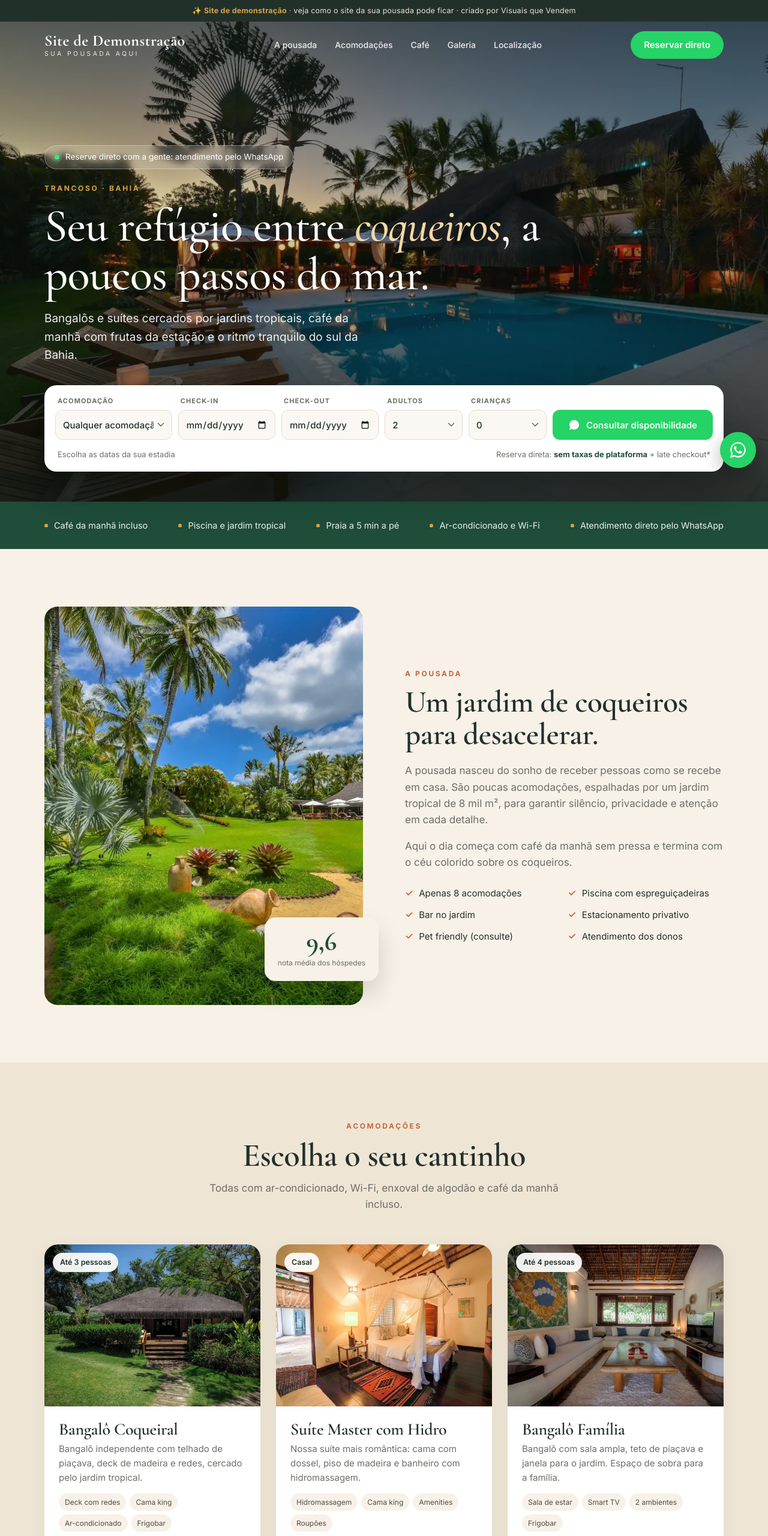
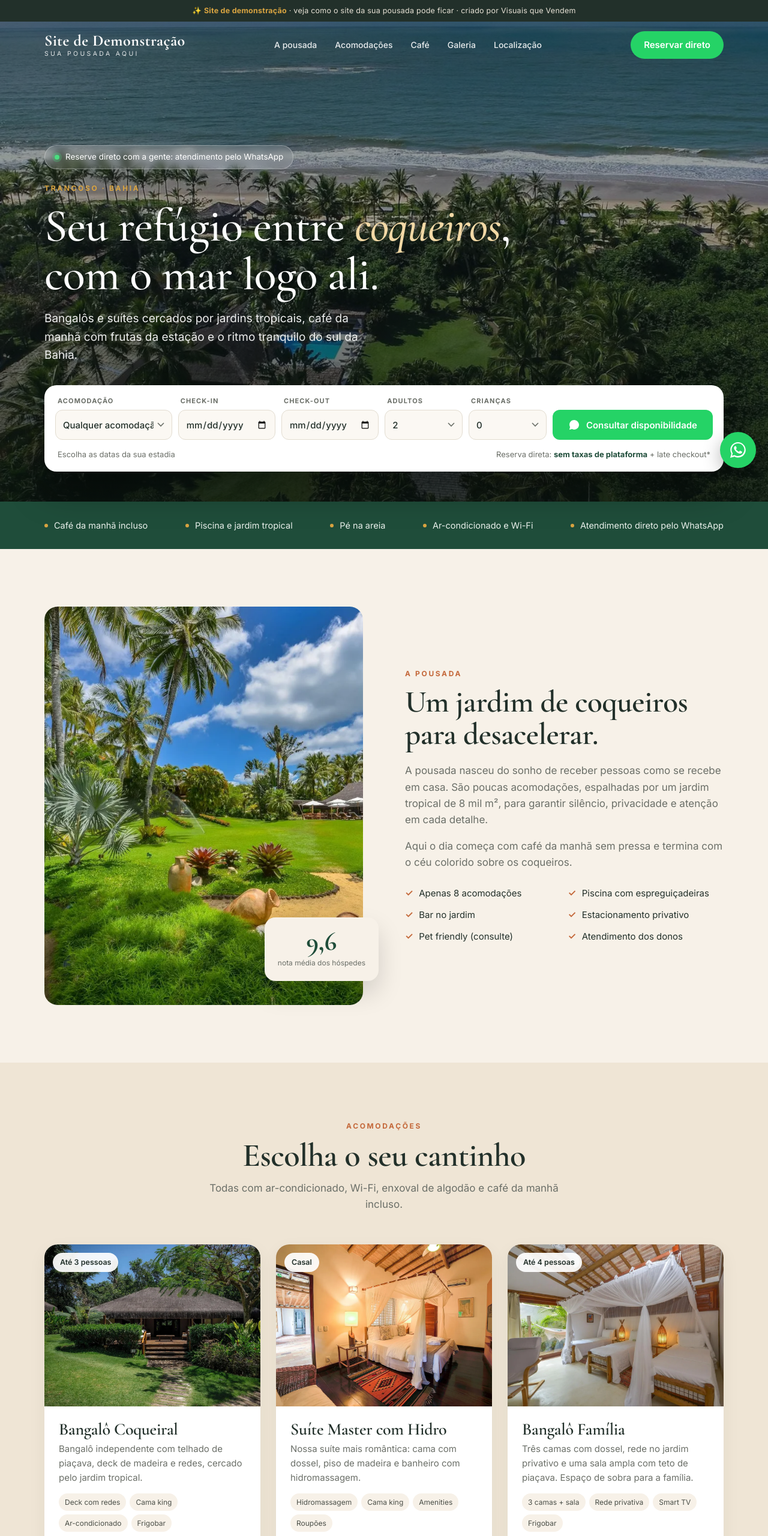
Before and after one commit to henriqueferreira095-afk/henriquenapratica, a plain HTML site: page demo/pousada/index.html in a window 1280 px wide. Shown: the top 2560 px of the page at 60% size. Drawn offline with nearby package versions, Linux system fonts and the light colour scheme.

Commit message:
Atualiza site de demonstração de pousada com novas fotos
Co-Authored-By: Claude Opus 5.5 <noreply@anthropic.com>
Claude-Session: https://claude.ai/code/session_01HJF9UbGbpTfpWJTqo83HNG

```diff
--- a/demo/pousada/index.html
+++ b/demo/pousada/index.html
@@ -46,8 +46,8 @@ nav .wrap{display:flex;align-items:center;justify-content:space-between;height:7
 nav .btn{padding:11px 22px}
 
 /* hero */
-.hero{position:relative;min-height:100vh;display:flex;align-items:flex-end;color:#fff;padding:150px 0 50px;background:#1d2a23 url(img/piscina-entardecer.webp) center/cover no-repeat}
-.hero:before{content:"";position:absolute;inset:0;background:linear-gradient(180deg,rgba(10,20,15,.55) 0%,rgba(10,20,15,.15) 40%,rgba(10,20,15,.75) 100%)}
+.hero{position:relative;min-height:100vh;display:flex;align-items:flex-end;color:#fff;padding:150px 0 50px;background:#1d2a23 url(img/vista-aerea-mar.webp) center 30%/cover no-repeat}
+.hero:before{content:"";position:absolute;inset:0;background:linear-gradient(180deg,rgba(10,20,15,.55) 0%,rgba(10,20,15,.35) 40%,rgba(10,20,15,.8) 100%)}
 .hero .wrap{position:relative;width:100%}
 .hero .eyebrow{color:var(--gold)}
 .hero h1{font-size:clamp(2.8rem,6vw,5rem);font-weight:500;margin:14px 0 18px;max-width:900px}
@@ -159,8 +159,8 @@ details[open] summary:after{content:"–"}
 details p{color:var(--mut);margin:10px 0 0}
 
 /* final */
-.final{position:relative;color:#fff;text-align:center;background:url(img/jardim-noite.webp) center/cover}
-.final:before{content:"";position:absolute;inset:0;background:rgba(20,40,30,.72)}
+.final{position:relative;color:#fff;text-align:center;background:url(img/praia-falesias.webp) center/cover}
+.final:before{content:"";position:absolute;inset:0;background:rgba(15,35,40,.55)}
 .final .wrap{position:relative}
 .final h2{font-size:clamp(2.6rem,5.5vw,4.4rem);margin:12px 0 16px}
 .final p{font-size:18px;opacity:.92;max-width:560px;margin:0 auto 32px}
@@ -218,7 +218,7 @@ footer a:hover{color:#fff}
   <div class="wrap">
     <div class="direct-badge"><i></i>Reserve direto com a gente: atendimento pelo WhatsApp</div>
     <div class="eyebrow">Trancoso · Bahia</div>
-    <h1>Seu refúgio entre <em>coqueiros</em>, a poucos passos do mar.</h1>
+    <h1>Seu refúgio entre <em>coqueiros</em>, com o mar logo ali.</h1>
     <p class="lead">Bangalôs e suítes cercados por jardins tropicais, café da manhã com frutas da estação e o ritmo tranquilo do sul da Bahia.</p>
 
     <form class="book" id="reservar" novalidate>
@@ -241,7 +241,7 @@ footer a:hover{color:#fff}
 
 <div class="perks">
   <div class="wrap">
-    <span>Café da manhã incluso</span><span>Piscina e jardim tropical</span><span>Praia a 5 min a pé</span><span>Ar-condicionado e Wi-Fi</span><span>Atendimento direto pelo WhatsApp</span>
+    <span>Café da manhã incluso</span><span>Piscina e jardim tropical</span><span>Pé na areia</span><span>Ar-condicionado e Wi-Fi</span><span>Atendimento direto pelo WhatsApp</span>
   </div>
 </div>
 
@@ -288,11 +288,11 @@ footer a:hover{color:#fff}
         </div>
       </div>
       <div class="room">
-        <div class="img"><img src="img/sala-bangalo.webp" alt="Sala do Bangalô Família com sofá em alvenaria e teto de piaçava" loading="lazy"><span class="cap">Até 4 pessoas</span></div>
+        <div class="img"><img src="img/quarto-tres-camas.webp" alt="Bangalô Família com três camas com dossel e rede" loading="lazy"><span class="cap">Até 4 pessoas</span></div>
         <div class="body">
           <h3>Bangalô Família</h3>
-          <p>Bangalô com sala ampla, teto de piaçava e janela para o jardim. Espaço de sobra para a família.</p>
-          <div class="amen"><span>Sala de estar</span><span>Smart TV</span><span>2 ambientes</span><span>Frigobar</span></div>
+          <p>Três camas com dossel, rede no jardim privativo e uma sala ampla com teto de piaçava. Espaço de sobra para a família.</p>
+          <div class="amen"><span>3 camas + sala</span><span>Rede privativa</span><span>Smart TV</span><span>Frigobar</span></div>
           <button class="btn btn-dark" data-room="Bangalô Família">Consultar este bangalô</button>
         </div>
       </div>
@@ -346,6 +346,10 @@ footer a:hover{color:#fff}
       <img src="img/cafe-frutas.webp" alt="Frutas do café da manhã">
       <img class="wide" src="img/jardim-dia.webp" alt="Jardim tropical durante o dia">
       <img class="wide" src="img/cafe-buffet.webp" alt="Buffet do café da manhã">
+      <img class="big" src="img/vista-aerea-mar.webp" alt="Vista aérea da pousada com o mar ao fundo">
+      <img src="img/quarto-tres-camas.webp" alt="Quarto com três camas com dossel">
+      <img src="img/banheiro.webp" alt="Banheiro com bancada de madeira">
+      <img class="wide" src="img/praia-falesias.webp" alt="Praia com falésias e mar azul-turquesa">
     </div>
   </div>
 </section>
@@ -374,7 +378,7 @@ footer a:hover{color:#fff}
       <h2>Pertinho de tudo, longe do barulho.</h2>
       <p style="color:var(--mut);font-size:17px">Trancoso, sul da Bahia. Endereço completo enviado na confirmação da reserva.</p>
       <ul>
-        <li><span>Praia mais próxima</span><span>5 min a pé</span></li>
+        <li><span>Praia</span><span>Pé na areia</span></li>
         <li><span>Quadrado de Trancoso</span><span>8 min de carro</span></li>
         <li><span>Aeroporto de Porto Seguro</span><span>~1h de carro</span></li>
         <li><span>Estacionamento</span><span>Privativo e gratuito</span></li>
```
Also changed, not shown: demo/pousada/img/banheiro.webp (added), demo/pousada/img/praia-falesias.webp (added), demo/pousada/img/quarto-tres-camas.webp (added), demo/pousada/img/vista-aerea-mar.webp (added).
